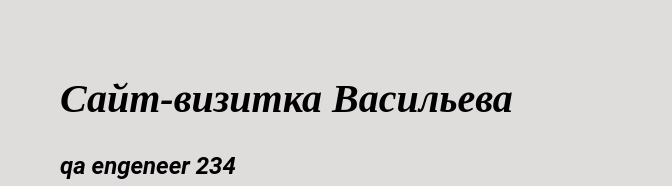
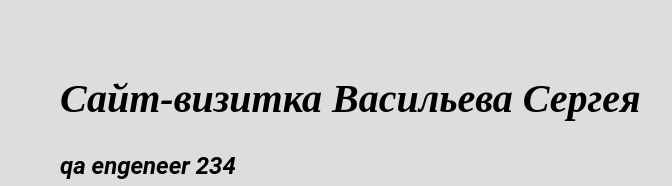
Before and after one commit to SergeyVasilevQA/my-site, a plain HTML site: page CV/index.html in a window 1280 px wide. Shown: the top 186 px of the page, without its empty margins (0-672 px from the left). Drawn offline with Linux system fonts and the light colour scheme.

Commit message:
Update index.html

```diff
--- a/CV/index.html
+++ b/CV/index.html
@@ -20,7 +20,7 @@
 	<div class="name">
 
 
-		<h1>Сайт-визитка Васильева </h1>
+		<h1>Сайт-визитка Васильева Сергея</h1>
 		<h2>qa engeneer 234</h2>
 	</div>
 
```
